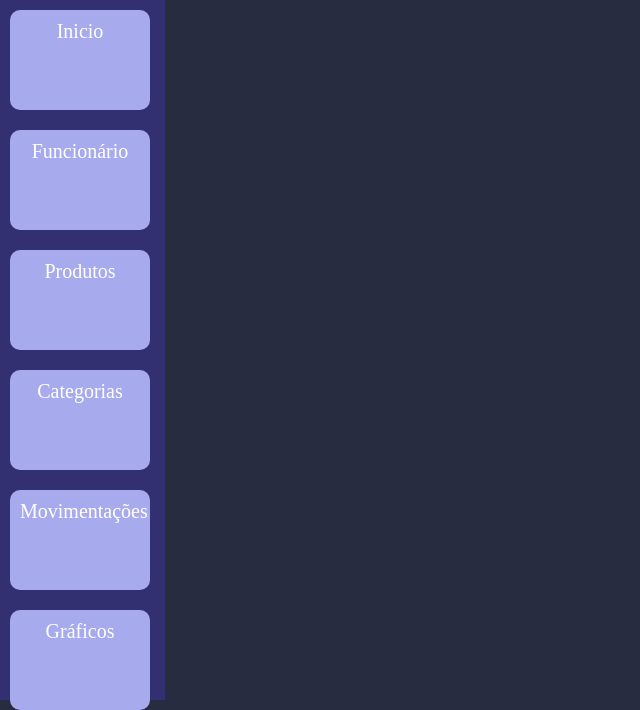
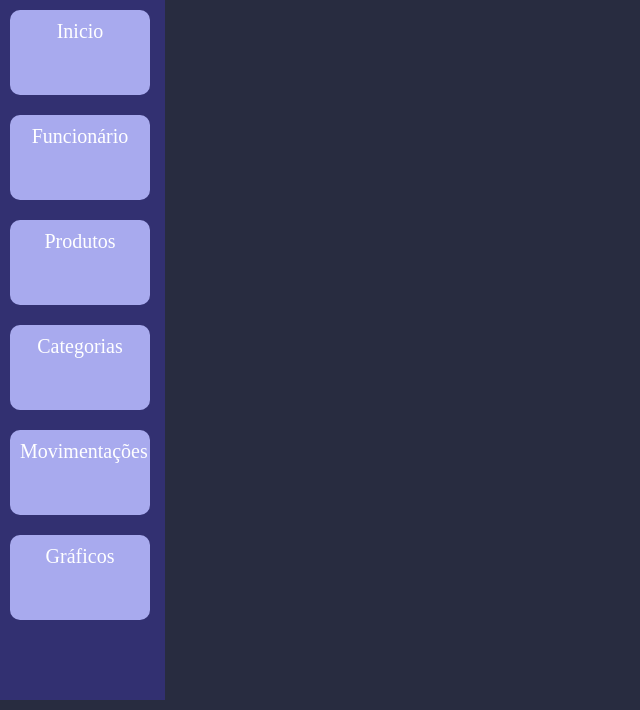
Before and after one commit to lelemaiac/CONTROLE_DE_ESTOQUE, a Flask app: page / in a window 1280 px wide. Shown: the part 100-810 px from the top of the page, without its empty margins (0-640 px from the left). Run offline with Flask 3, Linux system fonts and the light colour scheme.

Commit message:
Projeto final do 2º semestre: Controle de estoque

```diff
--- a/app.py
+++ b/app.py
@@ -8,7 +8,6 @@ import pandas as pd
 
 app = Flask(__name__)
 app.config['SECRET_KEY'] = 'SENHA'
-
 
 @app.route("/")
 def index():
--- a/static/base.css
+++ b/static/base.css
@@ -89,7 +89,7 @@ main {
     font-size: 10px;
     background-color: #a8aaee;
     /*inline-block da pra mudar o tamanho*/
-    height: 80px;
+    height: 65px;
     width: 120px;
     border-radius: 10px;
     margin: 10px;
```
Also changed, not shown: controle_estoque.sqlite3.
